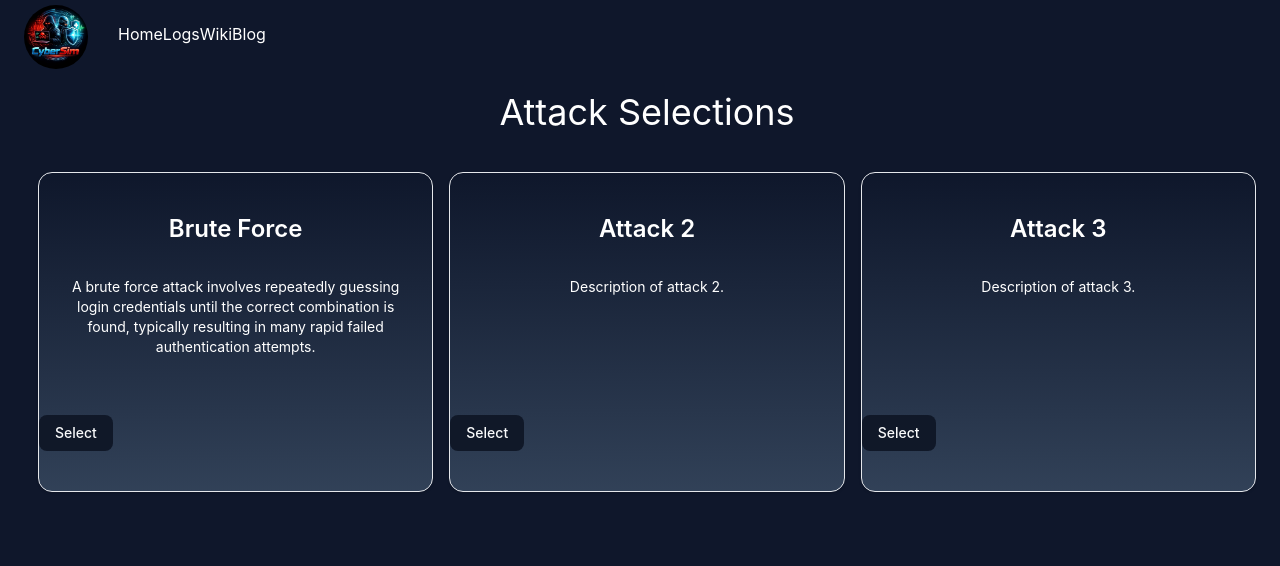
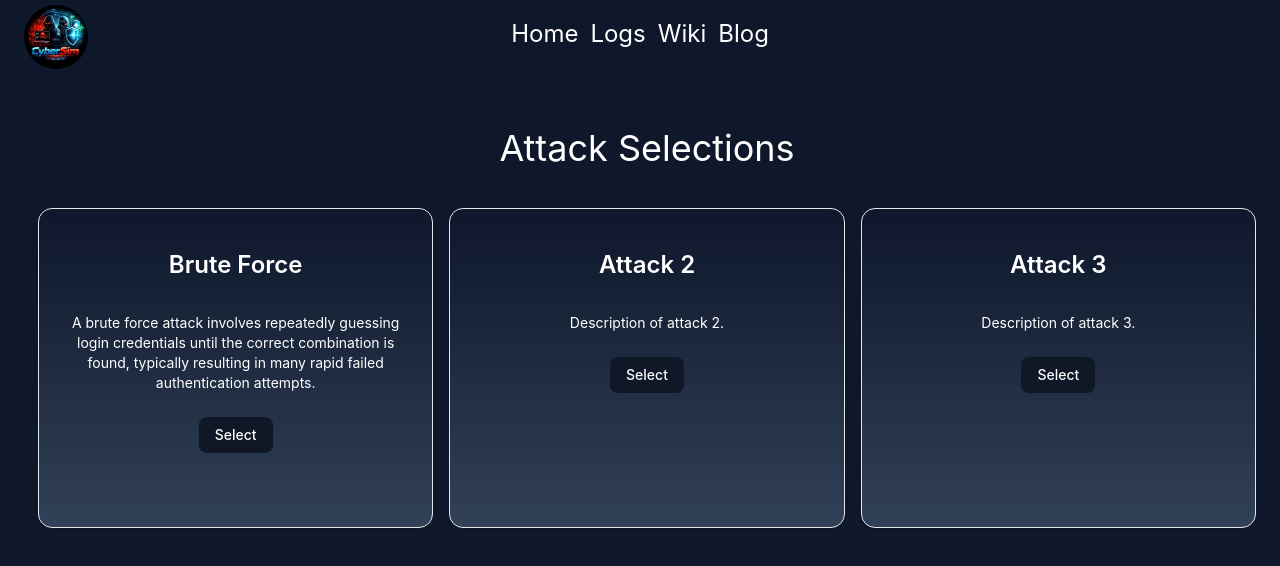
Before and after one commit to RyanM13/cybersim, a React (Vite) app in the folder frontend/: page /dashboard in a window 1280 px wide. Shown: the top 566 px of the page. Built offline with nearby package versions, Linux system fonts and the light colour scheme; sample sign-in values are in the browser's storage.

Commit message:
Style: Style changes margin and spacing

```diff
--- a/frontend/src/components/header.jsx
+++ b/frontend/src/components/header.jsx
@@ -9,8 +9,9 @@ export default function Header({ minimal }) {
 
       {/* Chatgpt: How to make this apply to my layout to only show on dashboard */}
       {!minimal && (
-        <nav className="flex items-center justify-between ">
-          <ul className="flex flex-row justify-between p-4 items-center">
+        <div className="absolute left-1/2 -translate-x-1/2">
+          <nav>
+            <ul className="flex flex-row gap-3 text-2xl">
               <li>
                 <a href="/dashboard">Home</a>
               </li>
@@ -25,6 +26,7 @@ export default function Header({ minimal }) {
               </li>
             </ul>
           </nav>
+        </div>
       )}
     </header>
   );
--- a/frontend/src/layouts/mainlayout.jsx
+++ b/frontend/src/layouts/mainlayout.jsx
@@ -10,7 +10,7 @@ export default function MainLayout() {
   return (
     <div className="min-h-screen bg-background">
       <Header />
-      <main className="flex min-h-[calc(90vh-4rem)] ml-3.5">
+      <main className="flex min-h-[calc(90vh-4rem)] ml-3.5 mt-9">
         <Outlet />
       </main>
     </div>
--- a/frontend/src/pages/DashBoard.jsx
+++ b/frontend/src/pages/DashBoard.jsx
@@ -41,14 +41,14 @@ export default function DashBoard() {
             <CardHeader className="mt-4 w-full">
               <h2 className="text-2xl font-semibold">{attack.title}</h2>
             </CardHeader>
-            <CardContent className="flex-1">
+            <CardContent className="flex items-center justify-center">
               <p className="text-sm ">{attack.description}</p>
             </CardContent>
-            <CardAction className="mb-4 flex items-center">
+            <div className="flex  justify-center mb-4 w-full">
               <Button onClick={() => toggleSelect(attack.id)}>
                 {selected.includes(attack.id) ? "Deselect" : "Select"}
               </Button>
-            </CardAction>
+            </div>
           </Card>
         ))}
       </div>
```
Lines whose indentation alone changed are shown as unchanged.
